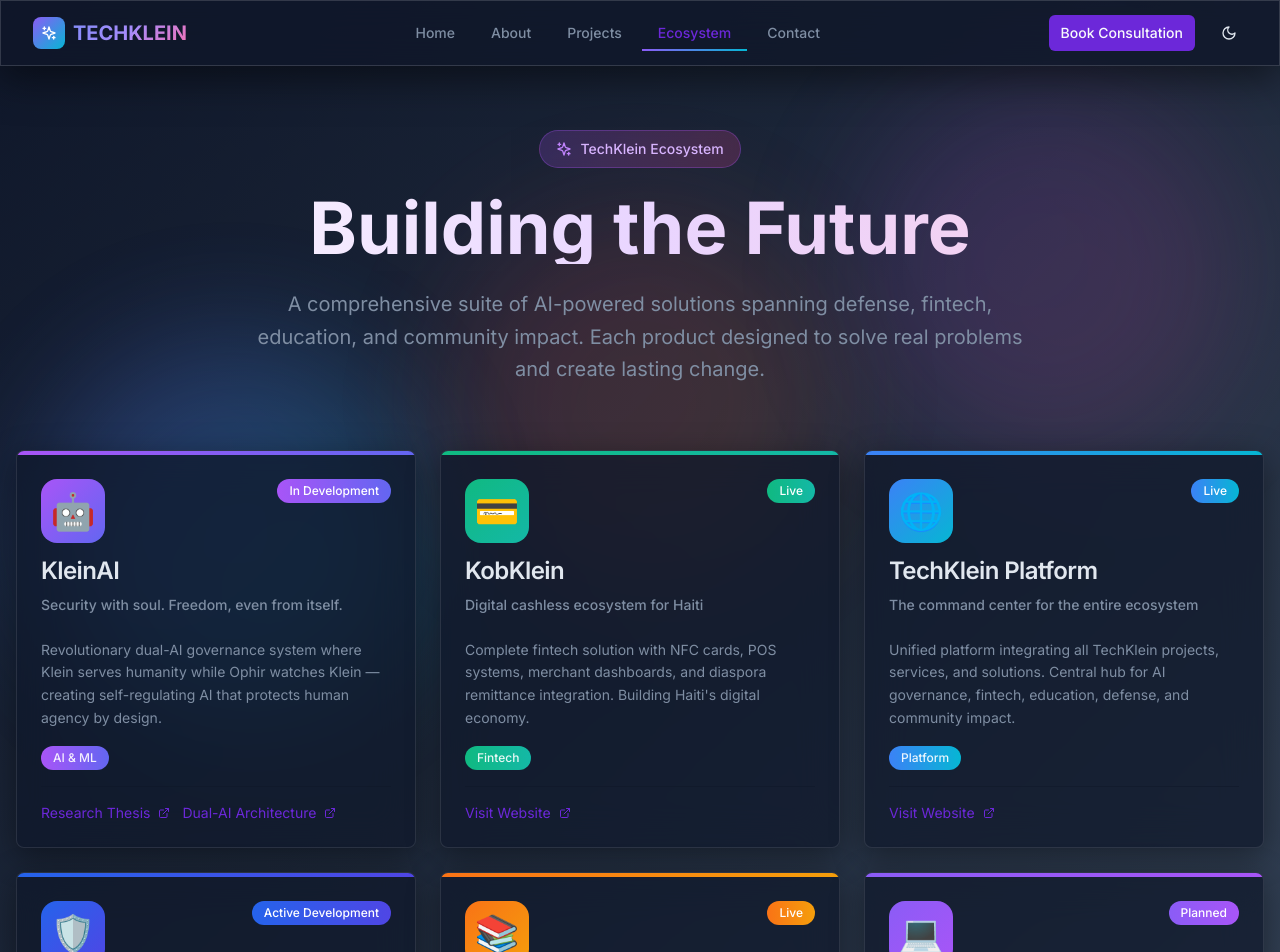
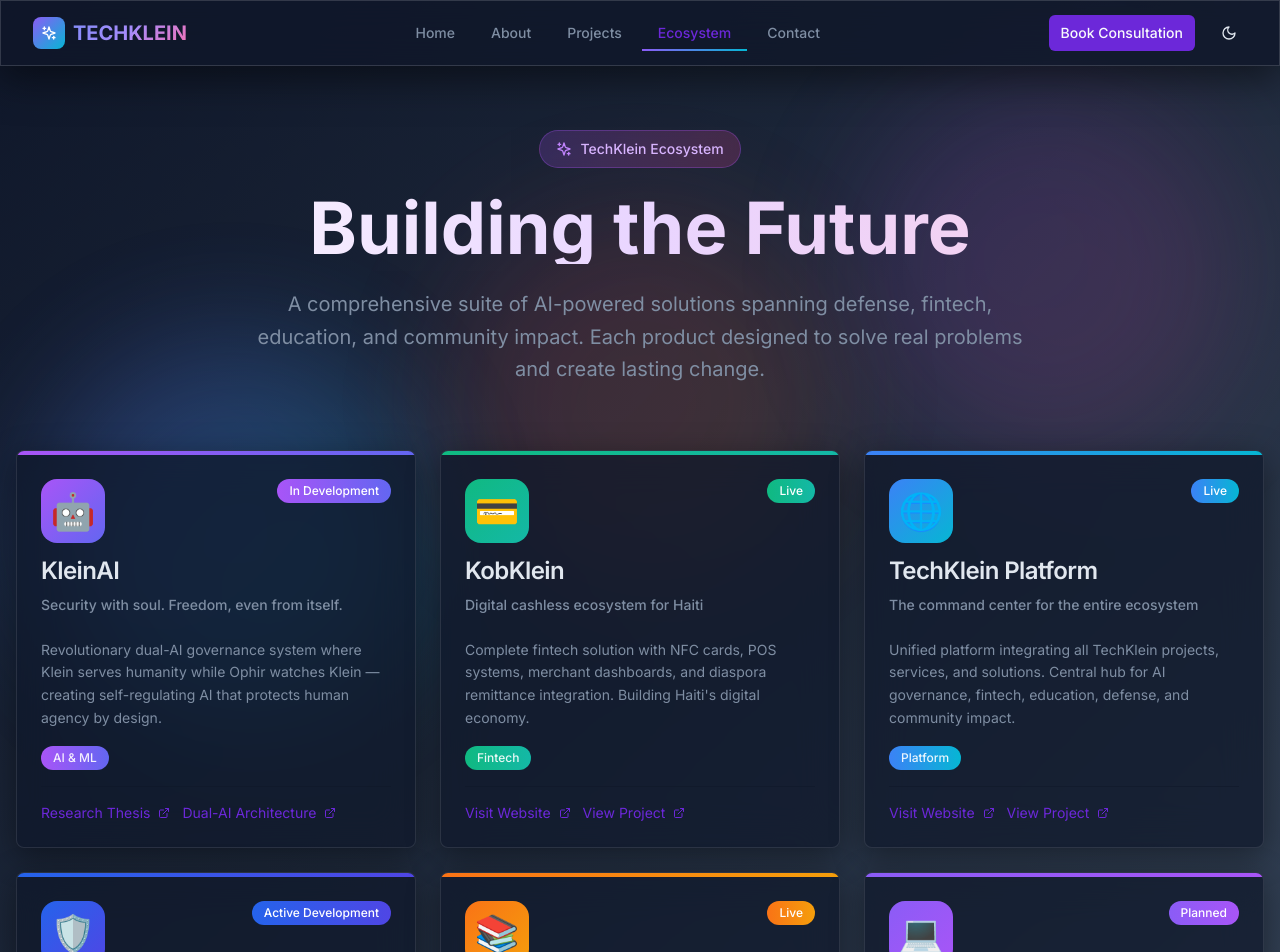
Before and after one commit to carleintech/erickharlein-monorepo, a Next.js app in the folder apps/web/: page /ecosystem in a window 1280 px wide. Shown: the top 952 px of the page. Built offline with nearby package versions, Linux system fonts and the light colour scheme.

Commit message:
feat(ecosystem): add dual links for live projects - Visit Website and View Project

```diff
--- a/apps/web/app/ecosystem/page.tsx
+++ b/apps/web/app/ecosystem/page.tsx
@@ -30,6 +30,7 @@
 		icon: "💳",
 		links: [
 			{ label: "Visit Website", url: "https://kobklein.com" },
+			{ label: "View Project", url: "/projects/kobklein" },
 		],
 	},
 	{
@@ -42,7 +43,10 @@
 		category: "Platform",
 		gradient: "from-blue-500 to-cyan-500",
 		icon: "🌐",
-		links: [{ label: "Visit Website", url: "https://techklein.com" }],
+		links: [
+			{ label: "Visit Website", url: "https://techklein.com" },
+			{ label: "View Project", url: "/projects/techklein-platform" },
+		],
 	},
 	{
 		id: "watchlog-ai",
@@ -66,7 +70,10 @@
 		category: "Education",
 		gradient: "from-orange-500 to-amber-500",
 		icon: "📚",
-		links: [{ label: "Visit Website", url: "https://baccplus.org" }],
+		links: [
+			{ label: "Visit Website", url: "https://baccplus.org" },
+			{ label: "View Project", url: "/projects/baccplus" },
+		],
 	},
 	{
 		id: "kleinos",
@@ -114,7 +121,10 @@
 		category: "Media",
 		gradient: "from-fuchsia-500 to-pink-500",
 		icon: "🎵",
-		links: [{ label: "Visit Website", url: "https://ayitiritmo.com" }],
+		links: [
+			{ label: "Visit Website", url: "https://ayitiritmo.com" },
+			{ label: "View Project", url: "/projects/ayitiritmo" },
+		],
 	},
 	{
 		id: "agi-haiti",
@@ -126,7 +136,10 @@
 		category: "Government",
 		gradient: "from-slate-500 to-zinc-500",
 		icon: "⚖️",
-		links: [{ label: "Visit Website", url: "https://agi.com" }],
+		links: [
+			{ label: "Visit Website", url: "https://agi.com" },
+			{ label: "View Project", url: "/projects/agi-haiti" },
+		],
 	},
 	{
 		id: "haitivote",
@@ -138,7 +151,10 @@
 		category: "Government",
 		gradient: "from-blue-500 to-indigo-500",
 		icon: "🗳️",
-		links: [{ label: "Visit Website", url: "https://haitivote.org" }],
+		links: [
+			{ label: "Visit Website", url: "https://haitivote.org" },
+			{ label: "View Project", url: "/projects/haitivote" },
+		],
 	},
 	{
 		id: "feedhope",
@@ -150,7 +166,10 @@
 		category: "Community",
 		gradient: "from-green-500 to-emerald-500",
 		icon: "🍽️",
-		links: [{ label: "Visit Website", url: "https://feedhope.com" }],
+		links: [
+			{ label: "Visit Website", url: "https://feedhope.com" },
+			{ label: "View Project", url: "/projects/feedhope" },
+		],
 	},
 	{
 		id: "tchatcha509",
@@ -162,7 +181,10 @@
 		category: "E-Commerce",
 		gradient: "from-amber-500 to-yellow-500",
 		icon: "🛒",
-		links: [{ label: "Visit Website", url: "https://tchatcha509.com" }],
+		links: [
+			{ label: "Visit Website", url: "https://tchatcha509.com" },
+			{ label: "View Project", url: "/projects/tchatcha509" },
+		],
 	},
 	{
 		id: "kleincard",
@@ -198,7 +220,10 @@
 		category: "Healthcare",
 		gradient: "from-rose-500 to-pink-500",
 		icon: "🏥",
-		links: [{ label: "Visit Website", url: "https://caringcompasshomescare.com" }],
+		links: [
+			{ label: "Visit Website", url: "https://caringcompasshomescare.com" },
+			{ label: "View Project", url: "/projects/caring-compass" },
+		],
 	},
 	{
 		id: "noesis",
```
